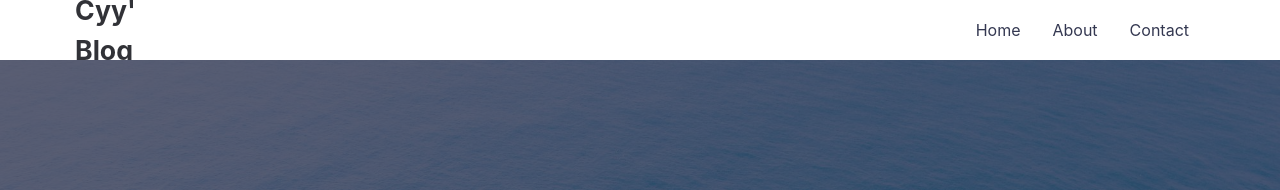
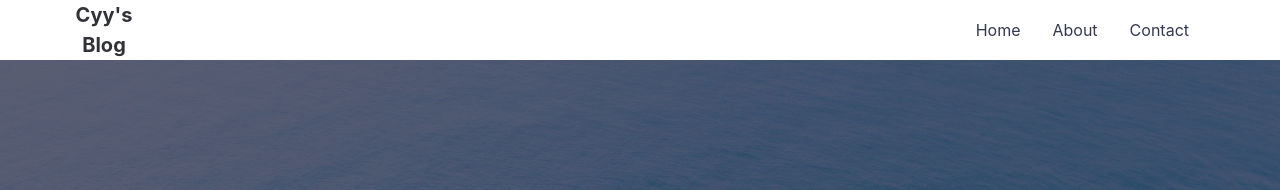
Before and after one commit to MaXiaoDiu/MaXiaoDiu.github.io, a Jekyll site: the page built from index.md, in a window 1280 px wide. Shown: the top 190 px of the page. Built offline with Jekyll 4.4.1, drawn with Linux system fonts in a browser that asks for light colours.

```diff
--- a/_includes/header.html
+++ b/_includes/header.html
@@ -3,7 +3,7 @@
     <div class="header__inner">
       <a class="header__logo" href="{{ '/' | relative_url }}">
         <div class="header__logo--container">
-          <p style="font-weight: bold; font-size: 20pt; text-align: center;margin-bottom: 0">Cyy's Blog</p>
+          <p style="font-weight: bold; font-size: 15pt; text-align: center;margin-bottom: 0">Cyy's Blog</p>
         </div>
       </a>
       <nav class="header__links">
--- a/_sass/layout/_nav.scss
+++ b/_sass/layout/_nav.scss
@@ -46,7 +46,7 @@
   }
 
   .header__logo--container {
-    width: 100px;
+    width: 100%;
 
     .logo {
       fill: currentColor;
```
